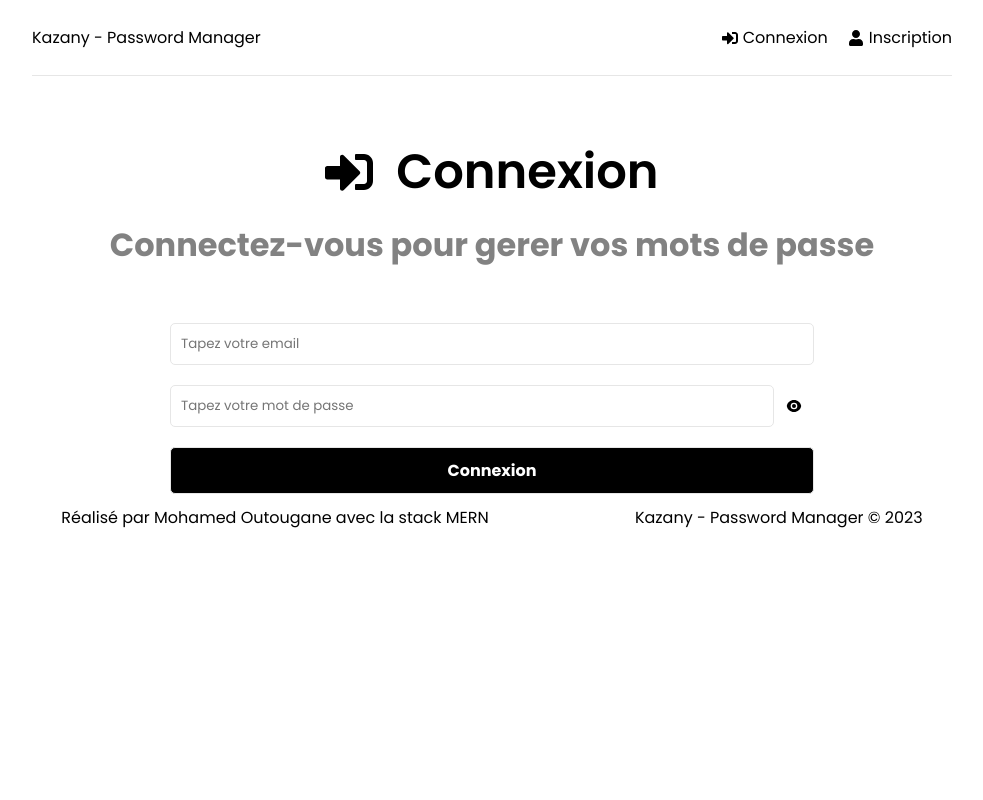
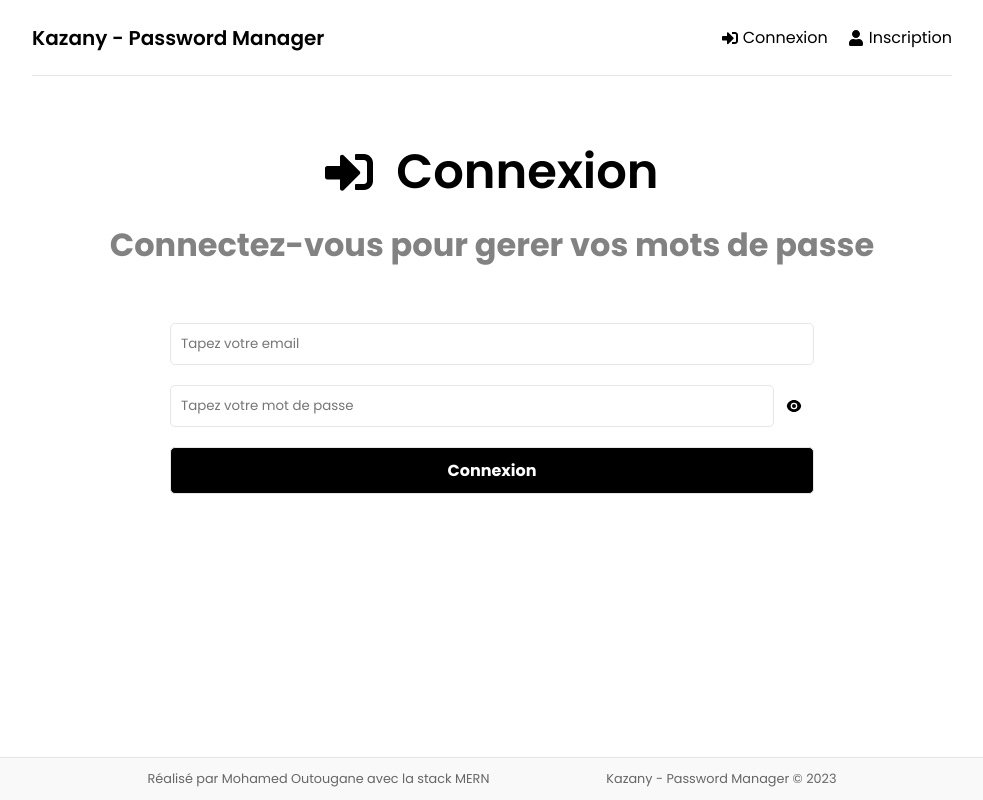
Before and after one commit to MohamedOutougane/Kazany-PasswordManager, a React (Create React App) app in the folder client/: page /login in a window 1280 px wide. Shown: the whole page, without its empty margins (148-1131 px from the left). Built offline with nearby package versions, Linux system fonts and the light colour scheme.

Commit message:
index + fpoter css

```diff
--- a/client/src/index.css
+++ b/client/src/index.css
@@ -45,10 +45,25 @@
 
 .container {
   width: 100%;
+  max-height: 100%;
   max-width: 960px;
   margin: 0 auto;
   padding: 0 20px;
   text-align: center;
+  padding-bottom: 41px;
+}
+
+.footer {
+  position: fixed;
+  left: 0;
+  bottom: 0;
+  width: 100%;
+  border-top: 1px solid #e6e6e6;
+  padding: 10px;
+  text-align: center;
+  background-color: #f9f9f9;
+  color: #666;
+  font-size: 0.8em;
 }
 
 .header {
@@ -83,6 +98,22 @@
   margin-right: 5px;
 }
 
+.logo {
+  display: flex;
+  align-items: center;
+  font-weight: 600;
+  font-size: 1.25em;
+}
+
+.logo a {
+  display: flex;
+}
+
+img.App-logo {
+  height: 35.2px;
+  margin-right: 1em;
+}
+
 .heading {
   font-size: 2rem;
   font-weight: 700;
@@ -92,6 +123,15 @@
 
 .heading p {
   color: #828282;
+}
+
+.bloc-text {
+  width: 100%;
+  margin: 2em 0;
+}
+
+.bloc-text p {
+  text-align: justify;
 }
 
 .records {
```
